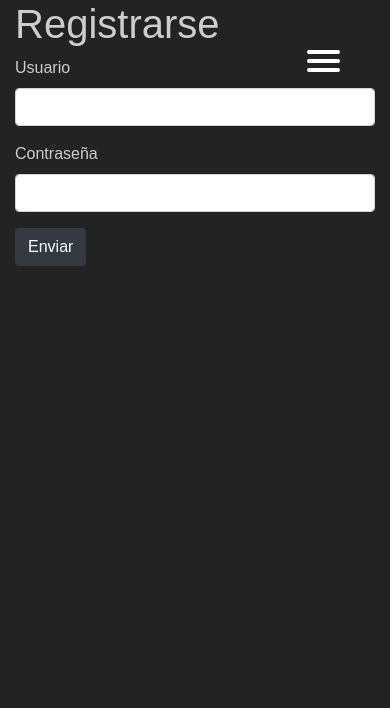
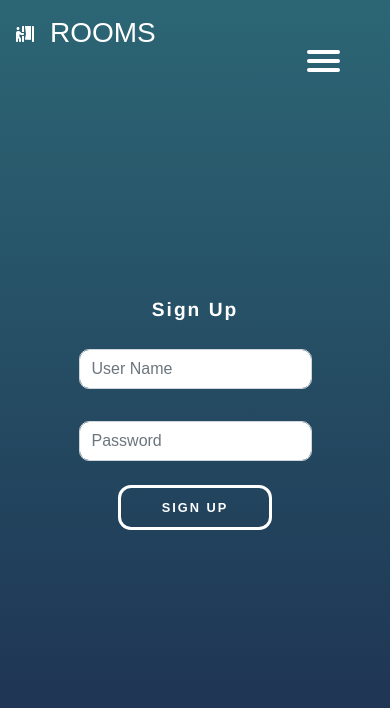
Before and after one commit to rooms-project/rooms, a React (Create React App) app in the folder client/: page /signup in a window 390 px wide. Shown: the top 708 px of the page. Built offline with nearby package versions, Linux system fonts and the light colour scheme; no server answers; what google-maps-react would draw is missing.

Commit message:
searchbar

```diff
--- a/client/src/App.css
+++ b/client/src/App.css
@@ -31,11 +31,20 @@ width: 100%
 }
 
 .logo-type {
+  z-index: 1000000;
   margin-top:1em;
   display: flex;
+}
+
+.logo-type-hamb {
+  width: 100%;
+  z-index: 1000000;
+  margin-top:1em;
+  display: flex;
+  position: absolute;
 
 }
-.logo-type a{
+.logo-type a, .logo-type-hamb a{
   margin-left: 1em;
   text-decoration: none;
   color: white;
@@ -176,7 +185,7 @@ margin-left: 1em;
 .modalbody p {
   margin:30px 0px 0px 27px;
 }
-#signup-link {
+.signup-link {
   display: inline-block;
   margin:10px 0px 0px 27px;
   color:rgb(176, 237, 255);
@@ -306,6 +315,10 @@ margin-left: 1em;
   .header ul li a{
     text-decoration: none;
     color: white;
+  }
+
+  .search-bar {
+    border-radius:30px;
   }
 
   .logo-type {
--- a/client/src/components/auth/login.js
+++ b/client/src/components/auth/login.js
@@ -50,7 +50,7 @@ class Login extends Component {
 
                             <div className="login-link">
                                  <p>Don't have an account yet ?</p>
-                                 <Link id="signup-link" to="/signup">Sign Up</Link>
+                                 <Link class="signup-link" to="/signup">Sign Up</Link>
                             </div>
                         </form>
                     </div>
--- a/client/src/components/auth/signup.js
+++ b/client/src/components/auth/signup.js
@@ -24,35 +24,24 @@ class Signup extends Component {
                 this.props.setTheUser(response)
             })
             .catch(error => console.log(error.response.data.message))
+            window.location.href = `/map`
     }
 
     render() {
         return (
-            <div className="container">
-
-                <div className="row">
-
-                    <div className="col-md-4">
-                        <h1>Registrarse</h1>
-                    </div>
-
-                    <div className="col-md-8">
-
+            <div className="login-form">
+                    <div>
+                        <h1>Sign Up</h1>
                         <form onSubmit={this.handleSubmit}>
                             <div className="form-group">
-                                <label htmlFor="username">Usuario</label>
-                                <input onChange={this.handleChange} value={this.state.username} type="text" className="form-control" id="username" name="username" />
+                                <input onChange={this.handleChange} value={this.state.username} type="text" className="form-control" id="username" name="username" placeholder="User Name"/>
                             </div>
                             <div className="form-group">
-                                <label htmlFor="password">Contraseña</label>
-                                <input onChange={this.handleChange} value={this.state.password} type="password" className="form-control" id="password" name="password" />
+                                <input onChange={this.handleChange} value={this.state.password} type="password" className="form-control" id="password" name="password" placeholder="Password" />
                             </div>
-                            <button type="submit" className="btn btn-dark">Enviar</button>
+                            <button type="submit" className="signup-link">Sign Up</button>
                         </form>
                     </div>
-
-                </div>
-
             </div>
         )
     }
--- a/client/src/components/box/box.css
+++ b/client/src/components/box/box.css
@@ -3,6 +3,7 @@
   margin: 0 auto;
   background: rgba(255,255,255, 0.1);
   border-radius: 10px;
+  padding: 30px;
 }
 .box h1 {
   color: white;
--- a/client/src/components/hamburger/rooms-hamburger.js
+++ b/client/src/components/hamburger/rooms-hamburger.js
@@ -22,7 +22,12 @@ class Hamburguer extends Component {
 
             return (
                 <div className="pepe">
+                    <div className="logo-type-hamb">
+                        <Link to='/map'><FontAwesomeIcon className="logo" icon="person-booth" /></Link>
+                        <Link to='/map'><h3>ROOMS</h3></Link>
+                    </div>
                       <nav role='navigation'>
+
                         <div id="menuToggle">
                           {/* <!--
                           A fake / hidden checkbox is used as click reciever,
@@ -57,6 +62,10 @@ class Hamburguer extends Component {
         } else {
             return (
               <div className="pepe">
+                   <div className="logo-type-hamb">
+                        <Link to='/map'><FontAwesomeIcon className="logo" icon="person-booth" /></Link>
+                        <Link to='/map'><h3>ROOMS</h3></Link>
+                    </div>
                   <nav role='navigation'>
                     <div id="menuToggle">
                       {/* <!--
--- a/client/src/components/room/room.css
+++ b/client/src/components/room/room.css
@@ -1,5 +1,5 @@
 .room {
-  height: 100vh;
+  height: 200vh;
   background: rgba(44,102,117,1);
   background: -moz-linear-gradient(top, rgba(44,102,117,1) 0%, rgba(28,44,77,1) 100%);
   background: -webkit-gradient(left top, left bottom, color-stop(0%, rgba(44,102,117,1)), color-stop(100%, rgba(28,44,77,1)));
--- a/client/src/components/rooms-header.js
+++ b/client/src/components/rooms-header.js
@@ -2,6 +2,7 @@ import React, { Component } from "react"
 import { FontAwesomeIcon } from '@fortawesome/react-fontawesome'
 import { Link } from 'react-router-dom'
 import AuthServices from '../service/auth-services'
+import SearchBar from './searchBar/searchBar'
 
 
 class navigation extends Component {
@@ -29,7 +30,8 @@ class navigation extends Component {
                         <Link to='/map'><h3>ROOMS</h3></Link>
                     </div>
                     <ul>
-                    <li><p>¡Hola {this.props.userInSession.username}!</p></li>
+                    <li><p>Hi {this.props.userInSession.username}!</p></li>
+                    <li><SearchBar/></li>
                     <li><Link to='/profile'>Your Profile</Link></li>
                     <li> <Link to='' ><div onClick={this.logout}>Sign Out</div></Link></li>
                     </ul>
@@ -48,7 +50,6 @@ class navigation extends Component {
                         <Link to='/map'><h3>ROOMS</h3></Link>
                     </div>
                     <ul>
-                    <li><p>¡Hola invitado!</p></li>
                     <li><Link to='/profile'>Your Profile</Link></li>
                     <li> <Link to="/login">Log In</Link></li>
                     </ul>
--- /dev/null
+++ b/client/src/components/searchBar/searchBar.js
@@ -0,0 +1,23 @@
+import React, { Component } from "react";
+
+export default class SearchBar extends Component {
+  constructor(props) {
+    super(props);
+
+    this.state = {
+      searchString: ""
+    };
+  }
+
+  handlerChange = (e) => {
+    this.setState({searchString: e.target.value})
+    this.props.filter(e.target.value)
+  }
+
+  render() {
+    return (
+          <input className="search-bar" type="text" value={this.state.searchString} onChange={this.handlerChange} placeholder="Search Room"/>
+
+    );
+  }
+}
```
